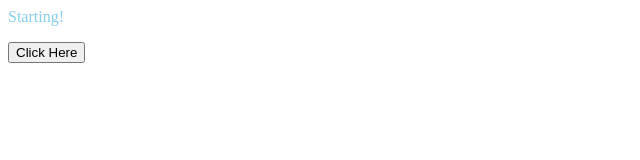
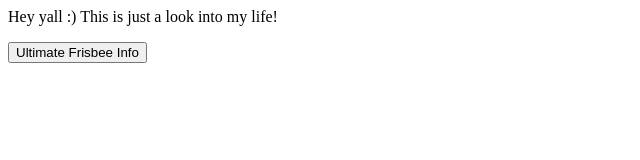
Before and after one commit to heckoa/heckoa.github.io, a plain HTML site: page index.html in a window 1280 px wide. Shown: the whole page, without its empty margins (0-640 px from the left). Drawn offline with Linux system fonts and the light colour scheme.

Commit message:
Update index.html

```diff
--- a/index.html
+++ b/index.html
@@ -1,12 +1,12 @@
 <html lang="en">
 <head>
-    <title>Abby is Epic</title>
+    <title>Abby Hecko</title>
 </head>
 <body>
-    <p style="color: skyblue">Starting!<p>
+    <p style="color: black">Hey yall :) This is just a look into my life!<p>
 </body>
     <button class="GFG"
     onclick="window.location.href = 'https://ultiworld.com/tag/abby-hecko/';">
-        Click Here
+        Ultimate Frisbee Info
     </button>
 </html>
```
